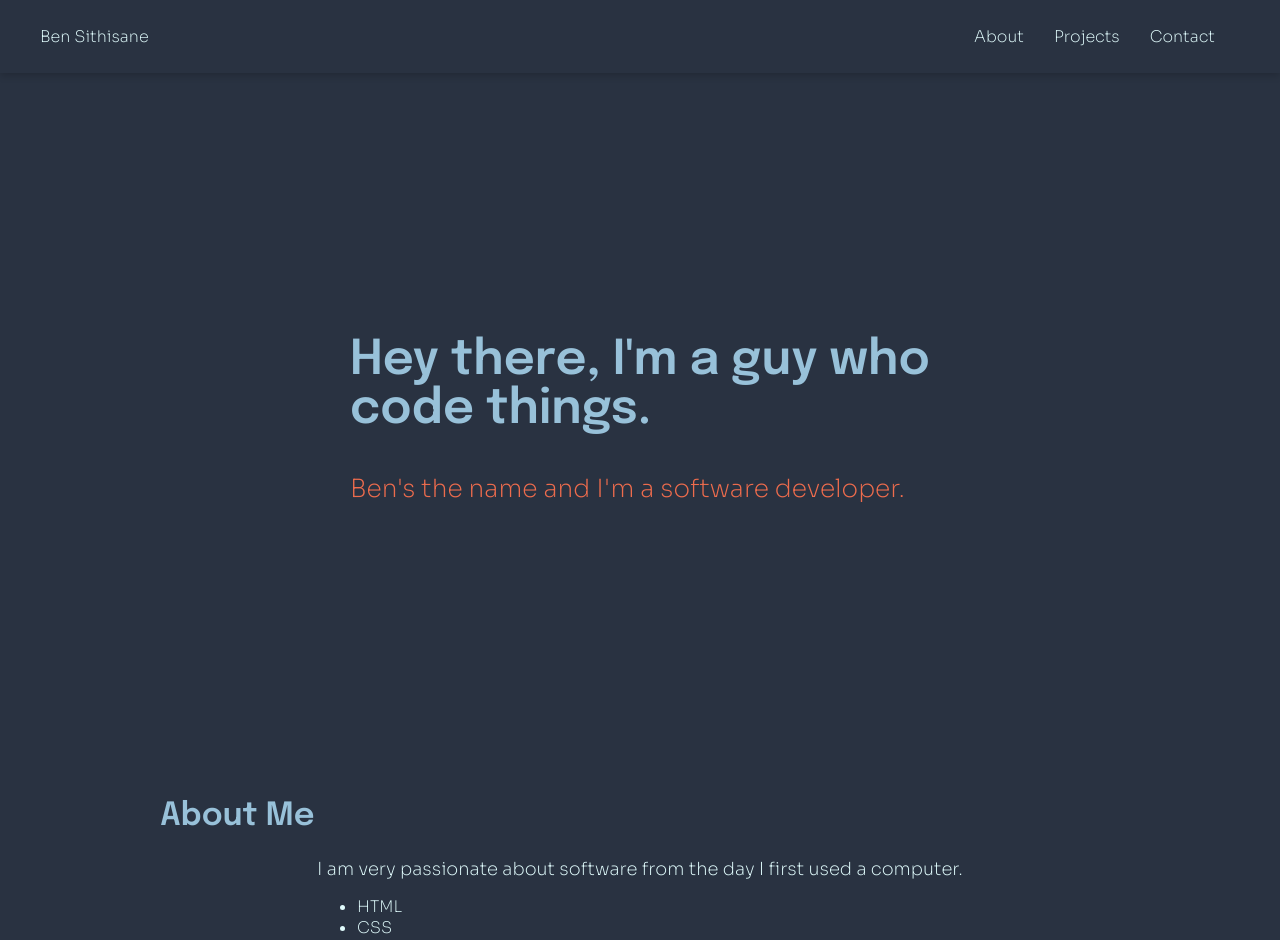
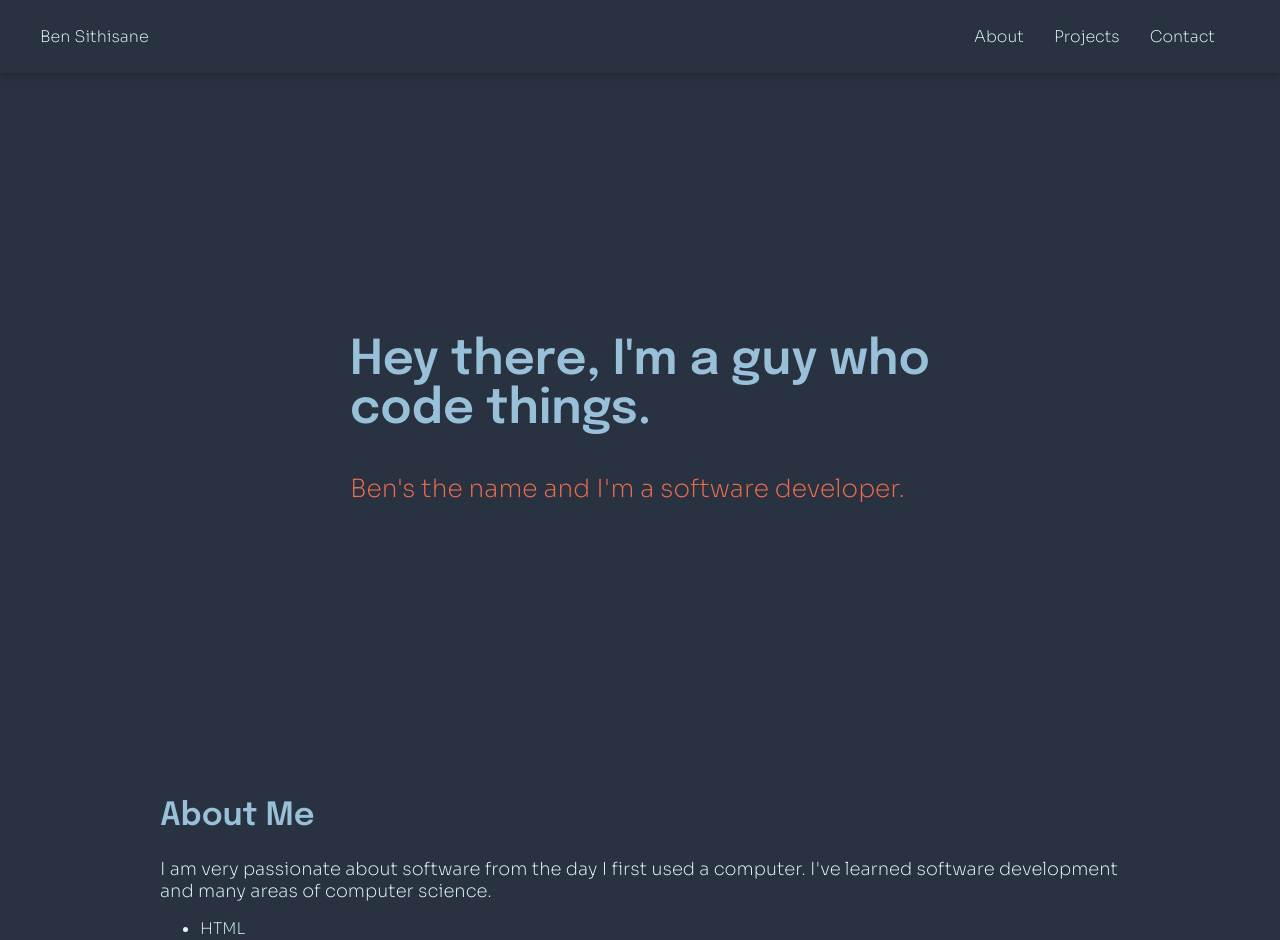
Before and after one commit to Benjamin-Sithisane/portfolio-v1, a React (Create React App) app: page / in a window 1280 px wide. Shown: the top 940 px of the page. Built offline with nearby package versions, Linux system fonts and the light colour scheme.

Commit message:
Update about.js

```diff
--- a/src/components/about.js
+++ b/src/components/about.js
@@ -75,7 +75,9 @@ const About = () => {
 
             <div className='container'>
                 <div>
-                    <p>I am very passionate about software from the day I first used a computer.</p>
+                    <p>I am very passionate about software from the day I first used a computer. I've learned software
+                        development and many areas of computer science.
+                    </p>
                     <ul>
                         <li>HTML</li>
                         <li>CSS</li>
```
